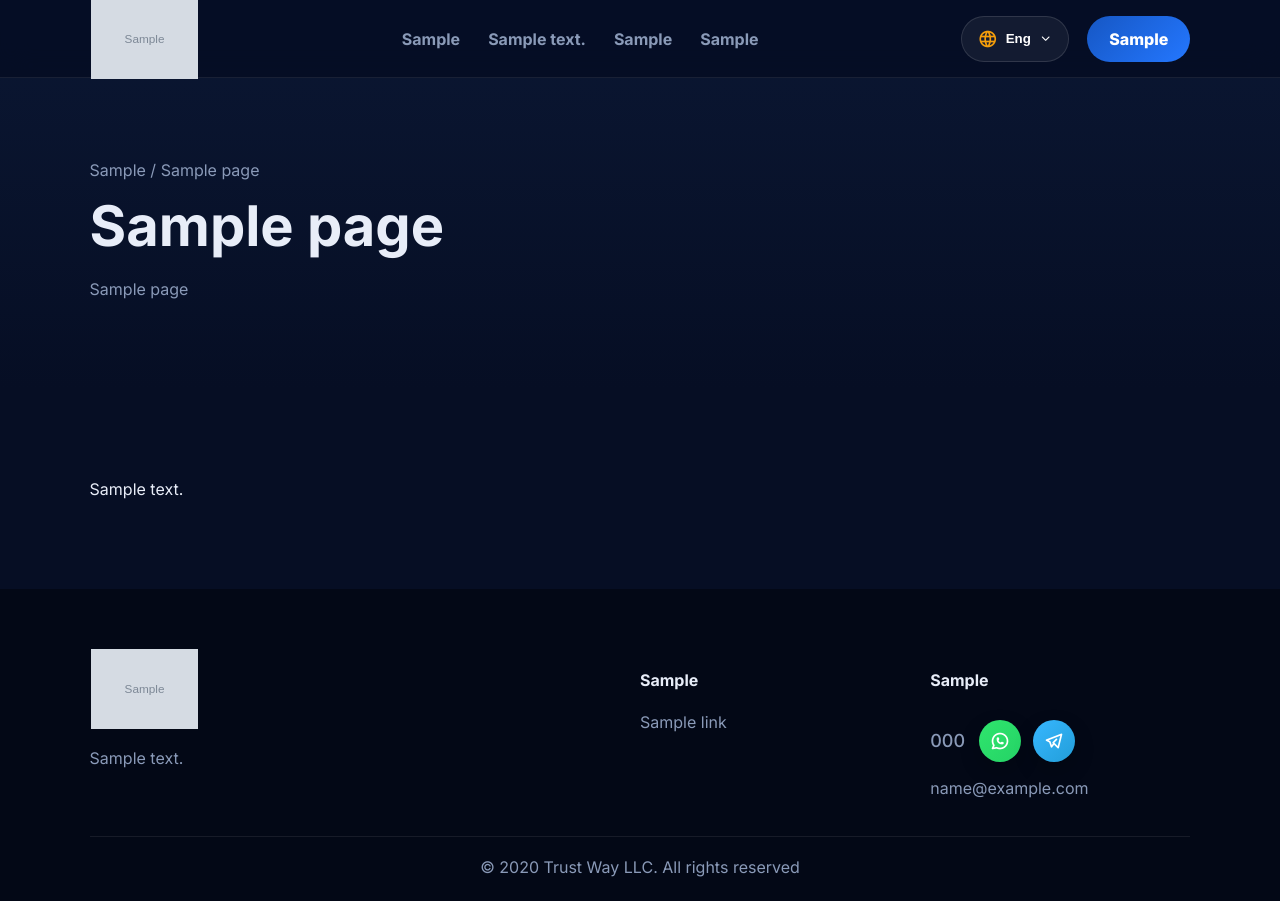
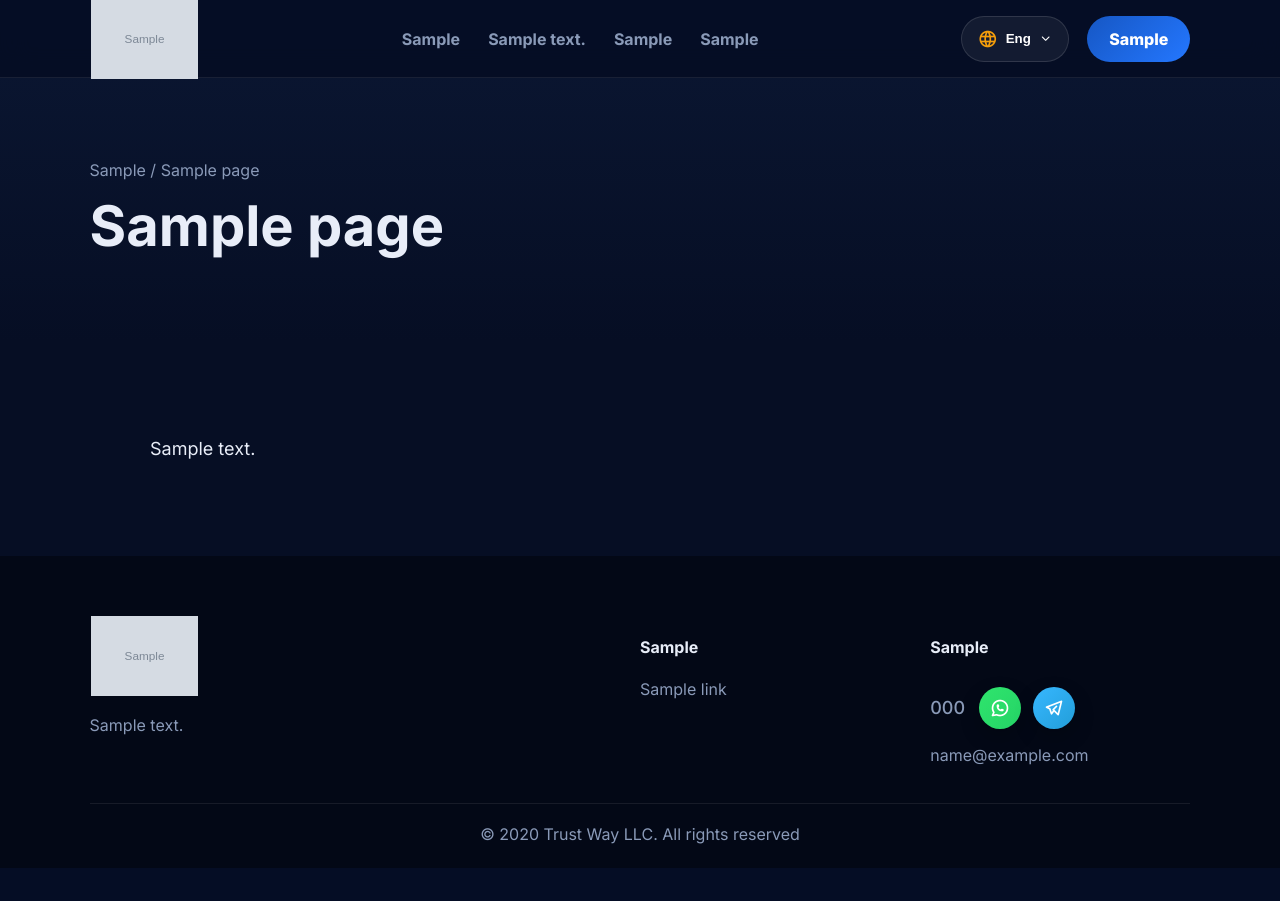
Before and after one commit to khachatryan1988/trustway, a Python web app: template core/jinja2/core/privacy.html in a window 1280 px wide. After the commit the page ends 868 px from the top, so only its background shows below. Run offline with Jinja, Linux system fonts and the light colour scheme; the template is opened without the code that fills it: most values are stand-ins (such as "Sample title", 1, 10 or a date in 2020); grey boxes marked "Sample" are stand-in pictures.

Commit message:
css cache update

```diff
--- a/core/jinja2/core/base.html
+++ b/core/jinja2/core/base.html
@@ -15,7 +15,7 @@
   <link rel="preconnect" href="https://fonts.googleapis.com">
   <link rel="preconnect" href="https://fonts.gstatic.com" crossorigin>
   <link href="https://fonts.googleapis.com/css2?family=Inter:wght@400;500;600;700;800&display=swap" rel="stylesheet">
-  <link rel="stylesheet" href="{{ static('css/main.css') }}?v=27">
+  <link rel="stylesheet" href="{{ static('css/main.css') }}?v=28">
   <link rel="stylesheet" href="https://unpkg.com/leaflet@1.9.4/dist/leaflet.css">
   {% block meta %}{% endblock %}
 </head>
--- a/core/jinja2/core/privacy.html
+++ b/core/jinja2/core/privacy.html
@@ -1,22 +1,27 @@
 {% extends 'core/base.html' %}
 
-{% block title %}Trust Way — {{ page.title_hy if lang == 'hy' else page.title_ru if lang == 'ru' else page.title_en }}{% endblock %}
+{% set page_title = page.title_hy if lang == 'hy' else page.title_ru if lang == 'ru' else page.title_en %}
+{% set page_subtitle = page.subtitle_hy if lang == 'hy' else page.subtitle_ru if lang == 'ru' else page.subtitle_en %}
+{% set page_body = page.body_hy if lang == 'hy' else page.body_ru if lang == 'ru' else page.body_en %}
+
+{% block title %}Trust Way — {{ page_title }}{% endblock %}
 
 {% block content %}
-<section class="page-hero">
+<section class="page-hero text-page-hero">
     <div class="breadcrumb">
-        <a href="{{ url('home') }}">{{ t.nav_home }}</a> /
-        {{ page.title_hy if lang == 'hy' else page.title_ru if lang == 'ru' else page.title_en }}
+        <a href="{{ url('home') }}">{{ t.nav_home }}</a> / {{ page_title }}
     </div>
 
-    <h1>{{ page.title_hy if lang == 'hy' else page.title_ru if lang == 'ru' else page.title_en }}</h1>
+    <h1>{{ page_title }}</h1>
 
-    <p>{{ page.subtitle_hy if lang == 'hy' else page.subtitle_ru if lang == 'ru' else page.subtitle_en }}</p>
+    {% if page_subtitle %}
+    <p>{{ page_subtitle }}</p>
+    {% endif %}
 </section>
 
 <section class="section">
     <div class="section-inner text-page">
-        {{ page.body_hy if lang == 'hy' else page.body_ru if lang == 'ru' else page.body_en }}
+        {{ page_body|safe }}
     </div>
 </section>
 {% endblock %}
--- a/core/static/css/main.css
+++ b/core/static/css/main.css
@@ -164,3 +164,35 @@
     border-radius:var(--r2);
     padding:24px;
 }
+.text-page{
+    max-width: 980px;
+    margin: 0 auto;
+
+    font-size: 18px;
+    line-height: 1.9;
+    color: var(--text);
+
+    word-break: break-word;
+}
+
+.text-page p{
+    margin-bottom: 24px;
+}
+
+.text-page h2,
+.text-page h3{
+    margin-top: 42px;
+    margin-bottom: 18px;
+
+    line-height: 1.25;
+}
+
+.text-page ul,
+.text-page ol{
+    padding-left: 24px;
+    margin-bottom: 24px;
+}
+
+.text-page li{
+    margin-bottom: 12px;
+}
```
